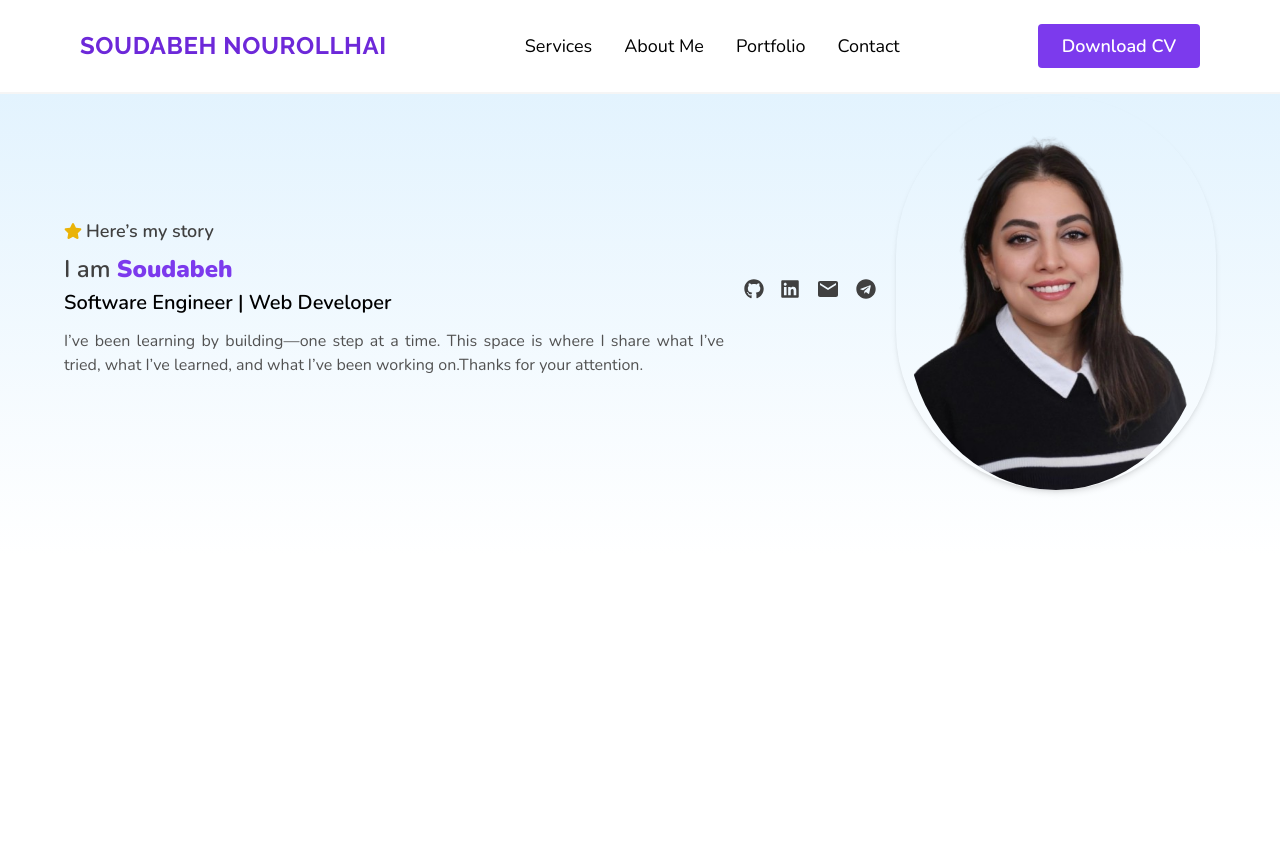
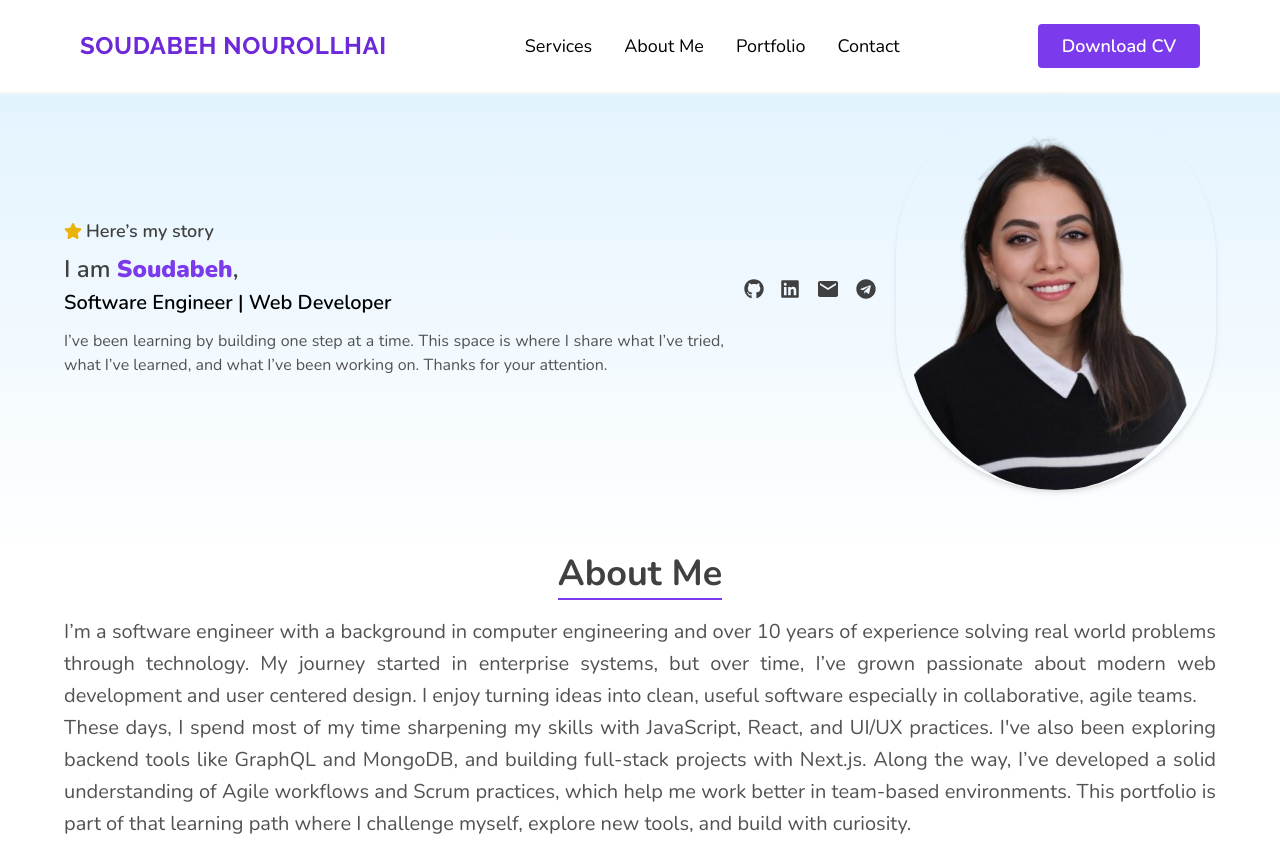
Before and after one commit to Soudabeh-Noorollahi/My-Portfolio, a React (Vite) app: page / in a window 1280 px wide. Before the commit the page ends 800 px from the top, so only its background shows below. Built offline with nearby package versions, Linux system fonts and the light colour scheme.

Commit message:
add personalized AboutMe component with motion, skills overview, and professional background

```diff
--- a/src/App.jsx
+++ b/src/App.jsx
@@ -1,11 +1,13 @@
 import Header from "./components/modules/Header";
 import Introduction from "./components/modules/Introduction";
+import AboutMe from "./components/modules/AboutMe";
 
 function App() {
   return (
     <div className="mx-auto overflow-x-hidden xl:max-w-[1380px]">
       <Header />
       <Introduction />
+      <AboutMe/>
     </div>
   );
 }
--- /dev/null
+++ b/src/components/modules/AboutMe.jsx
@@ -0,0 +1,42 @@
+import { motion } from "framer-motion";
+
+function AboutMe() {
+  return (
+    <div
+      className=" xl:flex sm:grid md:grid lg:flex md:items-center xl:px-16 px-6 items-center  justify-between"
+      id="about"
+    >
+      <div className="grid">
+        <motion.div
+          whileInView={{ opacity: 1, x: 0 }}
+          initial={{ opacity: 0, x: 100 }}
+          transition={{ duration: 0.8 }}
+        >
+          <h1 className="text-4xl w-fit border-b-2 mx-auto pb-1 mb-4 border-violet-600 font-bold text-neutral-700">
+            About Me
+          </h1>
+          <p className="text-xl mx-auto leading-8 text-neutral-600 text-justify ">
+            I’m a software engineer with a background in computer engineering
+            and over 10 years of experience solving real world problems through
+            technology. My journey started in enterprise systems, but over time,
+            I’ve grown passionate about modern web development and user centered
+            design. I enjoy turning ideas into clean, useful software especially
+            in collaborative, agile teams.
+          </p>
+          <p className="mb-5 text-xl leading-8 text-neutral-600 text-justify">
+            These days, I spend most of my time sharpening my skills with
+            JavaScript, React, and UI/UX practices. I've also been exploring
+            backend tools like GraphQL and MongoDB, and building full-stack
+            projects with Next.js. Along the way, I’ve developed a solid
+            understanding of Agile workflows and Scrum practices, which help me
+            work better in team-based environments. This portfolio is part of
+            that learning path where I challenge myself, explore new tools, and
+            build with curiosity.
+          </p>
+        </motion.div>
+      </div>
+    </div>
+  );
+}
+
+export default AboutMe;
--- a/src/components/modules/Introduction.jsx
+++ b/src/components/modules/Introduction.jsx
@@ -31,7 +31,7 @@ function Introduction() {
           animate="visible"
           className="text-2xl font-semibold mt-2 mb-1 text-neutral-700"
         >
-          I am <strong className="text-violet-600">Soudabeh </strong>{" "}
+          I am <strong className="text-violet-600">Soudabeh</strong>,{" "}
         </motion.p>
         <motion.p
           variants={container(0.3)}
@@ -47,9 +47,9 @@ function Introduction() {
           animate="visible"
           className="text-base  text-neutral-600 text-justify"
         >
-          I’ve been learning by building—one step at a time. This space is where
+          I’ve been learning by building one step at a time. This space is where
           I share what I’ve tried, what I’ve learned, and what I’ve been working
-          on.Thanks for your attention.
+          on. Thanks for your attention.
         </motion.p>
       </div>
 
```
